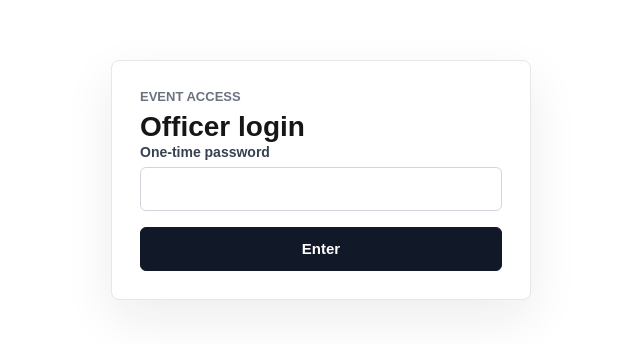
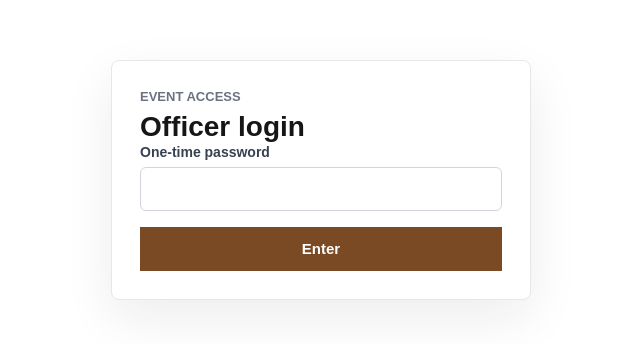
Before and after one commit to fringguske/wop, a Next.js app: page /login in a window 1280 px wide. Shown: the part 220-564 px from the top of the page, without its empty margins (319-959 px from the left). Built offline with nearby package versions, Linux system fonts and the light colour scheme.

Commit message:
second commit

```diff
--- a/app/globals.css
+++ b/app/globals.css
@@ -119,7 +119,7 @@ select:focus {
 .primary-link,
 .secondary-link {
   min-height: 44px;
-  border-radius: 6px;
+  border-radius: 0;
   display: inline-flex;
   align-items: center;
   justify-content: center;
@@ -131,19 +131,25 @@ select:focus {
 
 .primary-button,
 .primary-link {
-  border: 1px solid #111827;
-  background: #111827;
+  border: 1px solid #7a4a24;
+  background: #7a4a24;
   color: #ffffff;
 }
 
 .primary-button {
   cursor: pointer;
+  transition: opacity 160ms ease, background-color 160ms ease;
+}
+
+.primary-button:disabled {
+  cursor: not-allowed;
+  opacity: 0.55;
 }
 
 .secondary-link {
-  border: 1px solid #d1d5db;
+  border: 1px solid #7a4a24;
   background: #ffffff;
-  color: #111827;
+  color: #7a4a24;
 }
 
 .status {
--- /dev/null
+++ b/app/login/LoginForm.tsx
@@ -0,0 +1,20 @@
+"use client";
+
+import { useState } from "react";
+import { login } from "./actions";
+
+export default function LoginForm() {
+  const [submitted, setSubmitted] = useState(false);
+
+  return (
+    <form action={login} className="login-form" onSubmit={() => setSubmitted(true)}>
+      <label>
+        One-time password
+        <input type="password" name="password" autoComplete="current-password" required />
+      </label>
+      <button className="primary-button" type="submit" disabled={submitted}>
+        {submitted ? "Entering..." : "Enter"}
+      </button>
+    </form>
+  );
+}
--- a/app/login/page.tsx
+++ b/app/login/page.tsx
@@ -1,4 +1,4 @@
-import { login } from "./actions";
+import LoginForm from "./LoginForm";
 
 export default async function LoginPage({
   searchParams,
@@ -12,15 +12,7 @@ export default async function LoginPage({
       <section className="login-panel">
         <p className="eyebrow">Event access</p>
         <h1>Officer login</h1>
-        <form action={login} className="login-form">
-          <label>
-            One-time password
-            <input type="password" name="password" autoComplete="current-password" required />
-          </label>
-          <button className="primary-button" type="submit">
-            Enter
-          </button>
-        </form>
+        <LoginForm />
         {error === "config" && <p className="status status--error">Set APP_PASSWORD in your environment file.</p>}
         {error && error !== "config" && <p className="status status--error">Wrong password. Try again.</p>}
       </section>
```
Also changed, not shown: app/register/RegisterForm.tsx (+4 -3 lines).
